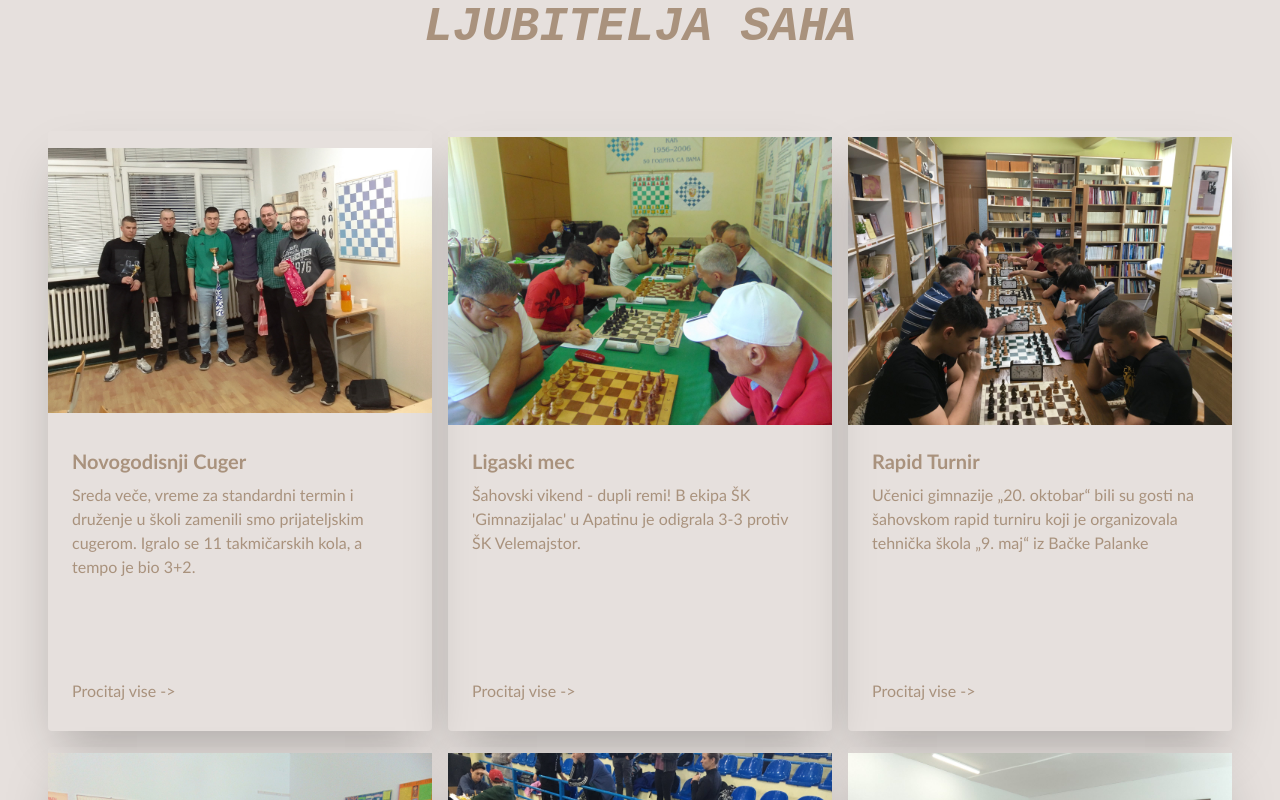
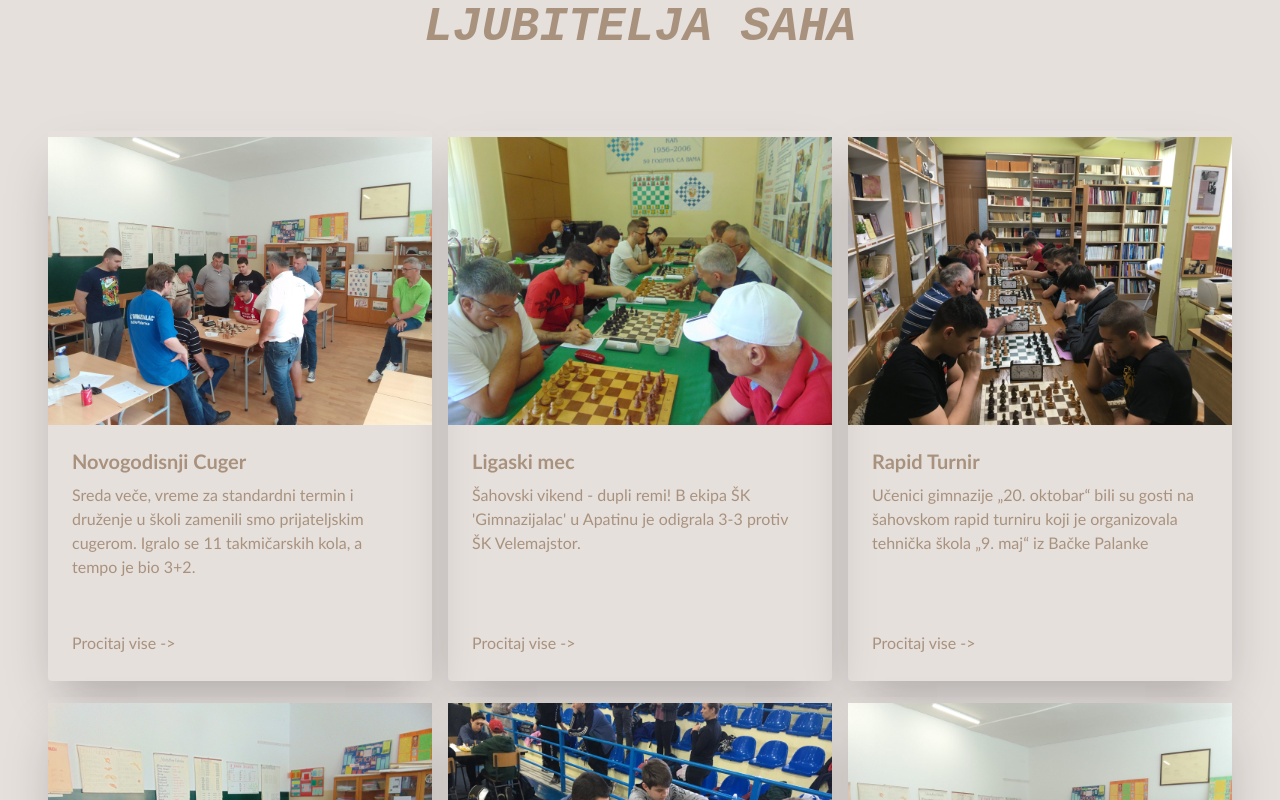
Before and after one commit to milanm98/chess-club-website, a Next.js app: page / in a window 1280 px wide. Shown: the part 1220-2020 px from the top of the page. Built offline with nearby package versions, Linux system fonts and the light colour scheme.

Commit message:
more fixes

```diff
--- a/components/landing-page-carousel.tsx
+++ b/components/landing-page-carousel.tsx
@@ -5,15 +5,10 @@ import SliderImages from '../public/database/landing-page-images/sliderImages.js
 const LandingPageCarousel = () => {
   return (
     <div>
-      <Carousel useKeyboardArrows={true}>
+      <Carousel useKeyboardArrows={true} autoPlay>
         {SliderImages.map((image) => (
-          <div className="slide" key={image.key}>
-            <img
-              className="max-w-[100vw]"
-              alt="image-slider"
-              src={image.src}
-              key={image.key}
-            />
+          <div className="slide " key={image.key}>
+            <img alt="image-slider" src={image.src} key={image.key} />
           </div>
         ))}
       </Carousel>
--- a/components/posts.tsx
+++ b/components/posts.tsx
@@ -7,16 +7,13 @@ export default function Posts() {
       {posts.map((value) => {
         return (
           <div
-            className="max-w-sm rounded overflow-hidden shadow-2xl lg:h-[600px] relative"
+            className="max-w-sm rounded overflow-hidden shadow-2xl lg:h-[550px] relative"
             key={`posts-wrapper-${value.key}`}
           >
-            <img
-              className="w-full min-h-[300px]"
-              src={value.src}
-              alt="Sunset in the mountains"
-              loading="lazy"
-            />
-            <div className="px-6 py-4 min-h-[300px]">
+            <div className="h-[200px] lg:min-h-[300px]">
+              <img src={value.src} alt="Chess post" loading="lazy" />
+            </div>
+            <div className="px-6 py-4 lg:min-h-[200px]">
               <div className="font-bold text-xl mb-2 text-color">
                 {value.title}
               </div>
@@ -24,9 +21,11 @@ export default function Posts() {
                 {value.shortDescription}
               </p>
             </div>
-            <div className="px-6 pt-4 pb-2 absolute bottom-5 text-color">
-              <Link href={`/post/${value.key}`}>Procitaj vise -&gt;</Link>
-            </div>
+            <Link href={`/post/${value.key}`}>
+              <p className="px-6 py-2 lg:py-0 text-color cursor-pointer">
+                Procitaj vise -&gt;
+              </p>
+            </Link>
           </div>
         )
       })}
--- a/public/database/landing-page-posts/posts.json
+++ b/public/database/landing-page-posts/posts.json
@@ -1,13 +1,12 @@
 [
   {
     "key": 1,
-
     "description": "Sreda veče, vreme za standardni termin i druženje u školi zamenili smo prijateljskim cugerom. Igralo se 11 takmičarskih kola, a tempo je bio 3+2. Za suđenje je bio zadužen Stefan Kostic, mada osim posla oko parovanja nikakvih intervencija nije bilo. Turnir je bio rejtingovan kod FIDE. Osim gimnazijalaca učestvovali su i prijatelji iz ŠK 'Kraljev gambit' iz Bača koji su svojim prisustvom uveličali naš završni turnir. A sad rezultati: Prvo mesto zauzeo je Darko Milešević sa 10 bodova! Drugi je bio Slaviša Vranješ iz Bača sa 8 bodova, koliko je imao i Aleksandar Tot ali zbog slabijeg buholca završava na trećem mestu iako je pobedio prvoplasiranog Darka. Četvrto mesto je osvojio Nemanja Višekruna sa 7 bodova, koliko je imao i petoplasirani Milan Končar. Najbolji omladinac bio je Lazar Stanojević sa osvojenih 5,5 bodova.",
     "shortDescription": "Sreda veče, vreme za standardni termin i druženje u školi zamenili smo prijateljskim cugerom. Igralo se 11 takmičarskih kola, a tempo je bio 3+2.",
     "title": "Novogodisnji Cuger",
     "author": "Ivan Tot",
     "date": "29.12.2022",
-    "src": "/database/landing-page-posts/post6.jpg"
+    "src": "/database/landing-page-posts/post1.jpg"
   },
   {
     "key": 2,
--- a/styles/globals.css
+++ b/styles/globals.css
@@ -55,5 +55,7 @@ tr:nth-child(odd) {
 }
 
 img {
+  width: 100%;
+  height: 100%;
   object-fit: contain;
 }
```
